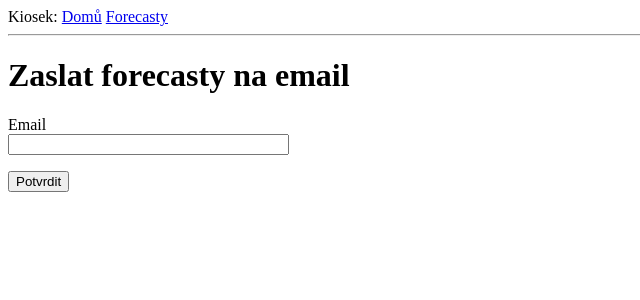
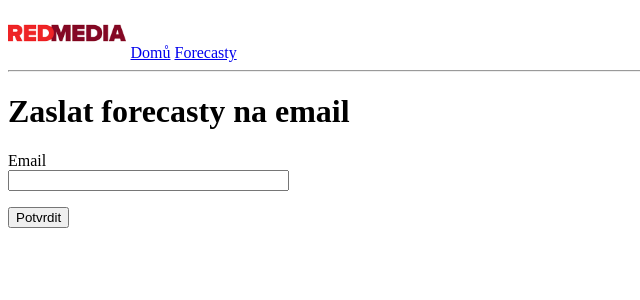
Before and after one commit to dhorava/kiosek, a Flask app: page /forecasty in a window 1280 px wide. Shown: the top 300 px of the page, without its empty margins (0-640 px from the left). Run offline with Flask 2, Linux system fonts and the light colour scheme.

Commit message:
Add files via upload

```diff
--- a/app/templates/base.html
+++ b/app/templates/base.html
@@ -7,7 +7,8 @@
       {% endif %}
     </head>
     <body>
-        <div>Kiosek:
+        <div>
+          <img src="./static/img/redmedia-logo-cele.png" height=50 />
           <a href="/index">Domů</a>
           <a href="/forecasty">Forecasty</a>
         </div>
```
